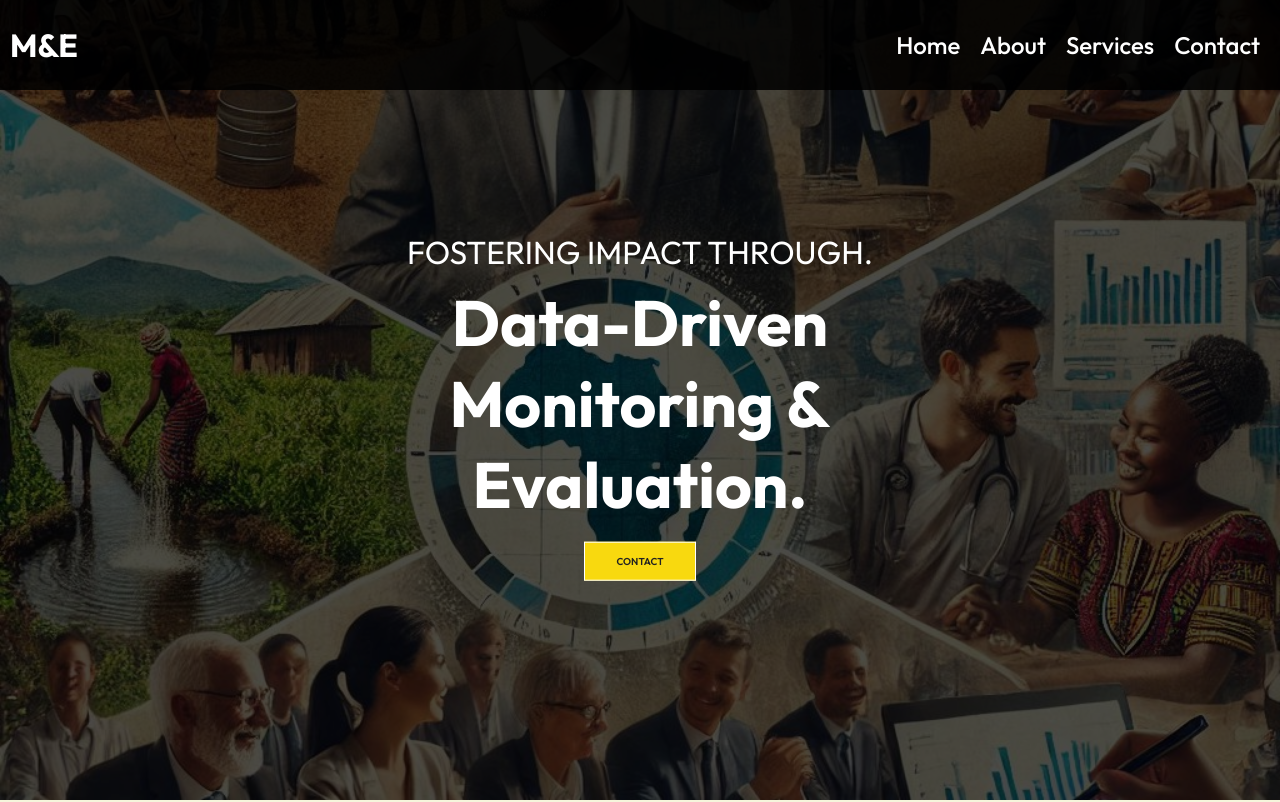
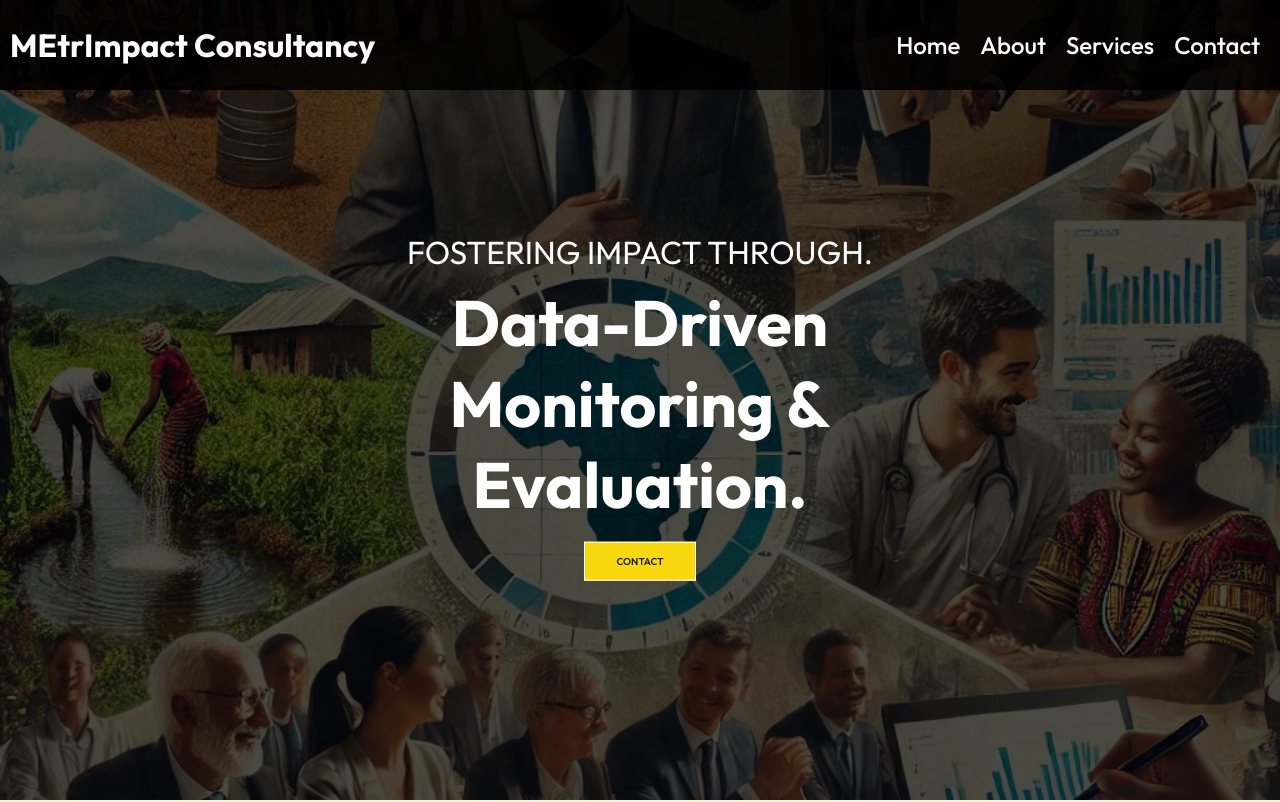
Before and after one commit to briyomatata/landing, a React (Create React App) app: page / in a window 1280 px wide. Shown: the top 802 px of the page. Built offline with nearby package versions, Linux system fonts and the light colour scheme.

Commit message:
logo change

```diff
--- a/src/routes/Footer.js
+++ b/src/routes/Footer.js
@@ -19,7 +19,7 @@ function Footer() {
                 <div className="email">
                <h4>
                <FaMailBulk  size={20} style={{color: "#fff", marginRight: "2rem"}}/>
-               joash@gmail.com
+               joashowinolwaga@gmail.com
                </h4>
                 </div>
             </div>
--- a/src/routes/Navbar.js
+++ b/src/routes/Navbar.js
@@ -28,7 +28,7 @@ function Navbar() {
   return (
     <div className={color ? "header header-bg" : "header"}>
         <Link to="">
-        <h1>M&E</h1>
+        <h1>MEtrImpact Consultancy</h1>
         </Link>
         <ul className={click ? "nav-menu active" : "nav-menu"}>
             <li>
```
